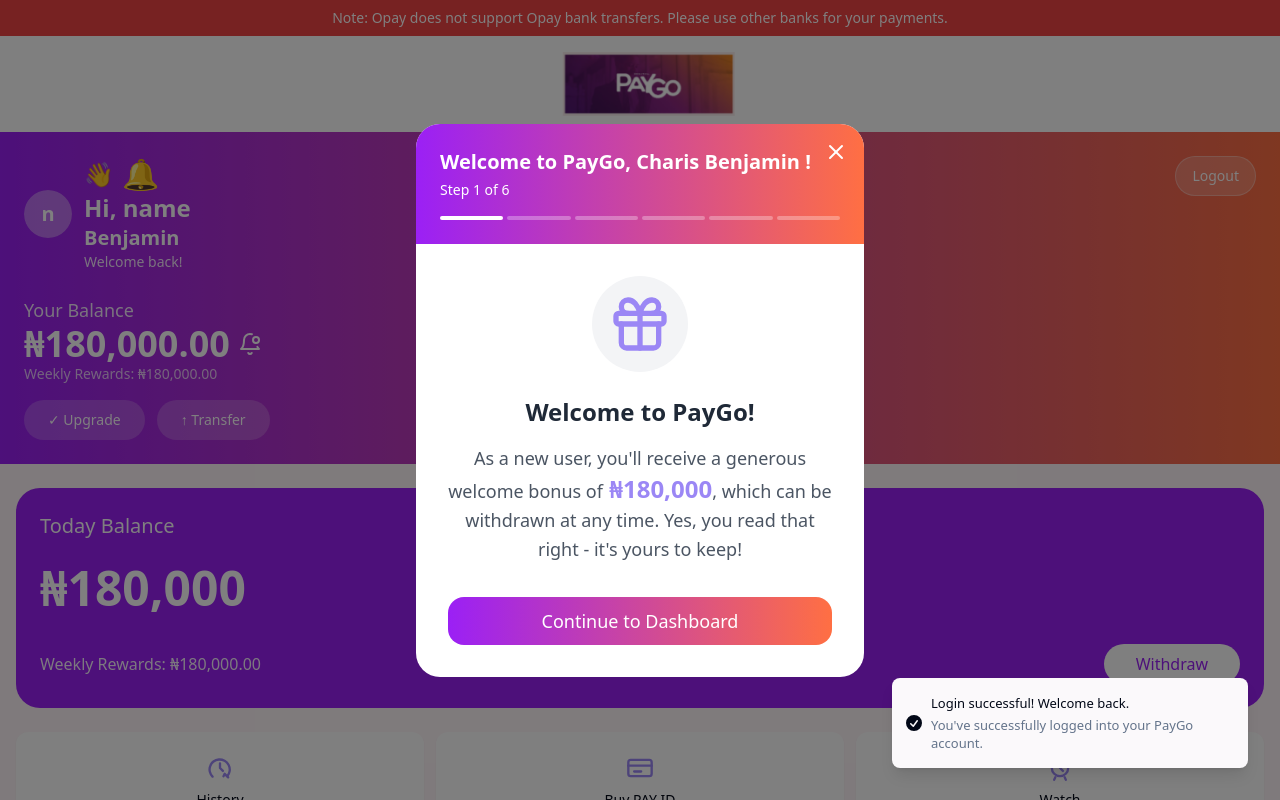
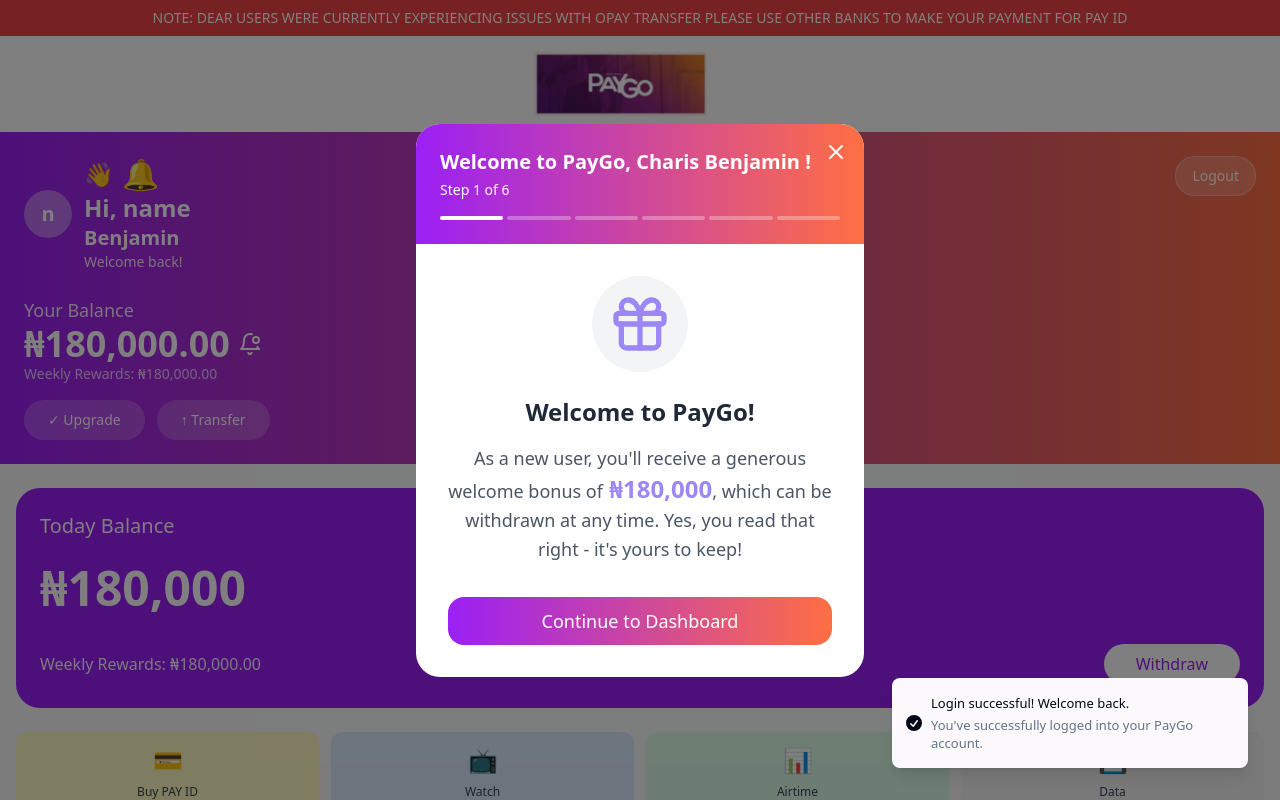
Before and after one commit to flashzbarry6-cell/updated-paygo-, a React (Vite) app: page /dashboard in a window 1280 px wide. Both pictures are taken after typing "name@example.com", "Sample123" into the empty fields and a click on the button "Login". Shown: the top 800 px of the page. Built offline with nearby package versions, Linux system fonts and the light colour scheme.

Commit message:
Refactor Dashboard and Onboarding
Modified Dashboard design, logo animation speed, and onboarding flow. Updated the warning banner and reduced ad sizes for better presentation.

```diff
--- a/src/components/dashboard/MenuCard.tsx
+++ b/src/components/dashboard/MenuCard.tsx
@@ -3,20 +3,21 @@ import React from "react";
 
 interface MenuCardProps {
   title: string;
-  icon: React.ReactNode;
+  icon: string;
+  bgColor?: string;
   onClick?: () => void;
 }
 
-const MenuCard: React.FC<MenuCardProps> = ({ title, icon, onClick }) => {
+const MenuCard: React.FC<MenuCardProps> = ({ title, icon, bgColor = "bg-white", onClick }) => {
   return (
     <div
       onClick={onClick}
-      className="bg-white rounded-xl shadow-sm p-4 flex flex-col items-center justify-center gap-2 h-[100px] cursor-pointer"
+      className={`${bgColor} rounded-xl shadow-sm p-4 flex flex-col items-center justify-center gap-2 h-[80px] cursor-pointer hover:shadow-md transition-shadow`}
     >
-      <div className="text-center">
+      <div className="text-2xl">
         {icon}
       </div>
-      <p className="font-medium text-center text-sm">{title}</p>
+      <p className="font-medium text-center text-xs text-gray-700">{title}</p>
     </div>
   );
 };
--- a/src/components/dashboard/MenuGrid.tsx
+++ b/src/components/dashboard/MenuGrid.tsx
@@ -27,128 +27,56 @@ const MenuGrid = () => {
     }
   };
 
-  // Icons styled as SVGs
-  const HistoryIcon = () => (
-    <svg width="28" height="28" viewBox="0 0 24 24" fill="none" xmlns="http://www.w3.org/2000/svg">
-      <path d="M12 8V12L14.5 14.5" stroke="#9b87f5" strokeWidth="2" strokeLinecap="round" strokeLinejoin="round"/>
-      <path d="M5.6 19.4C4.5 18.3 3.7 16.8 3.3 15.2C2.9 13.6 3.0 11.9 3.6 10.4C4.1 8.8 5.1 7.4 6.4 6.4C7.7 5.4 9.3 4.8 11 4.7C12.7 4.6 14.4 5.0 15.9 5.8C17.4 6.6 18.6 7.9 19.4 9.4C20.2 10.9 20.5 12.7 20.3 14.4C20.1 16.1 19.4 17.7 18.2 19" stroke="#9b87f5" strokeWidth="2" strokeLinecap="round" strokeLinejoin="round"/>
-      <path d="M19 20L16 17L15 19" stroke="#9b87f5" strokeWidth="2" strokeLinecap="round" strokeLinejoin="round"/>
-    </svg>
-  );
-
-  const CreditCardIcon = () => (
-    <svg width="28" height="28" viewBox="0 0 24 24" fill="none" xmlns="http://www.w3.org/2000/svg">
-      <rect x="2" y="5" width="20" height="14" rx="2" stroke="#9b87f5" strokeWidth="2" />
-      <path d="M2 10H22" stroke="#9b87f5" strokeWidth="2" strokeLinecap="round" />
-      <path d="M7 15H13" stroke="#9b87f5" strokeWidth="2" strokeLinecap="round" />
-    </svg>
-  );
-
-  const WatchIcon = () => (
-    <svg width="28" height="28" viewBox="0 0 24 24" fill="none" xmlns="http://www.w3.org/2000/svg">
-      <circle cx="12" cy="12" r="7" stroke="#9b87f5" strokeWidth="2" />
-      <path d="M12 8V12L14.5 14.5" stroke="#9b87f5" strokeWidth="2" strokeLinecap="round" strokeLinejoin="round" />
-      <path d="M16 4L17 2" stroke="#9b87f5" strokeWidth="2" strokeLinecap="round" />
-      <path d="M8 4L7 2" stroke="#9b87f5" strokeWidth="2" strokeLinecap="round" />
-      <path d="M16 20L17 22" stroke="#9b87f5" strokeWidth="2" strokeLinecap="round" />
-      <path d="M8 20L7 22" stroke="#9b87f5" strokeWidth="2" strokeLinecap="round" />
-    </svg>
-  );
-
-  const AirtimeIcon = () => (
-    <svg width="28" height="28" viewBox="0 0 24 24" fill="none" xmlns="http://www.w3.org/2000/svg">
-      <path d="M12 4L10.2658 7.49391C9.98381 8.05851 9.8428 8.3408 9.64215 8.55392C9.46436 8.74245 9.24245 8.88827 9 8.97858C8.72223 9.08196 8.40128 9.08196 7.75939 9.08196H5C4.44772 9.08196 4 9.52968 4 10.082V11C4 11.5523 4.44772 12 5 12H7.75939C8.40128 12 8.72223 12 9 12.1034C9.24245 12.1937 9.46436 12.3395 9.64215 12.5281C9.8428 12.7412 9.98381 13.0235 10.2658 13.5881L12 17" stroke="#9b87f5" strokeWidth="2" strokeLinecap="round" strokeLinejoin="round"/>
-      <path d="M16.5 4L19.5 7M19.5 4L16.5 7" stroke="#9b87f5" strokeWidth="2" strokeLinecap="round"/>
-      <path d="M20 10V12" stroke="#9b87f5" strokeWidth="2" strokeLinecap="round"/>
-      <path d="M17 15L19 17M19 15L17 17" stroke="#9b87f5" strokeWidth="2" strokeLinecap="round"/>
-      <path d="M15 19H17" stroke="#9b87f5" strokeWidth="2" strokeLinecap="round"/>
-    </svg>
-  );
-
-  const DataIcon = () => (
-    <svg width="28" height="28" viewBox="0 0 24 24" fill="none" xmlns="http://www.w3.org/2000/svg">
-      <circle cx="12" cy="12" r="10" stroke="#9b87f5" strokeWidth="2" />
-      <circle cx="12" cy="12" r="5" stroke="#9b87f5" strokeWidth="2" />
-      <path d="M12 2V7" stroke="#9b87f5" strokeWidth="2" />
-      <path d="M12 17V22" stroke="#9b87f5" strokeWidth="2" />
-      <path d="M22 12L17 12" stroke="#9b87f5" strokeWidth="2" />
-      <path d="M7 12L2 12" stroke="#9b87f5" strokeWidth="2" />
-    </svg>
-  );
-
-  const SupportIcon = () => (
-    <svg width="28" height="28" viewBox="0 0 24 24" fill="none" xmlns="http://www.w3.org/2000/svg">
-      <circle cx="12" cy="12" r="10" stroke="#9b87f5" strokeWidth="2" />
-      <path d="M12 17V16.9" stroke="#9b87f5" strokeWidth="2" strokeLinecap="round" />
-      <path d="M12 14C12 11 15 11.5 15 9C15 7.5 13.6667 6 12 6C10.5 6 9.5 7 9 8" stroke="#9b87f5" strokeWidth="2" strokeLinecap="round" />
-    </svg>
-  );
-
-  const GroupIcon = () => (
-    <svg width="28" height="28" viewBox="0 0 24 24" fill="none" xmlns="http://www.w3.org/2000/svg">
-      <circle cx="9" cy="7" r="3" stroke="#9b87f5" strokeWidth="2" />
-      <circle cx="16" cy="15" r="3" stroke="#9b87f5" strokeWidth="2" />
-      <path d="M5 17C5 14.2386 6.79086 12 9 12C11.2091 12 13 14.2386 13 17" stroke="#9b87f5" strokeWidth="2" strokeLinecap="round" />
-    </svg>
-  );
-
-  const ReferIcon = () => (
-    <svg width="28" height="28" viewBox="0 0 24 24" fill="none" xmlns="http://www.w3.org/2000/svg">
-      <path d="M9 17L4 12L9 7" stroke="#9b87f5" strokeWidth="2" strokeLinecap="round" strokeLinejoin="round" />
-      <path d="M20 12L8 12" stroke="#9b87f5" strokeWidth="2" strokeLinecap="round" strokeLinejoin="round" />
-      <path d="M12 4H6C4.89543 4 4 4.89543 4 6V18C4 19.1046 4.89543 20 6 20H12" stroke="#9b87f5" strokeWidth="2" strokeLinecap="round" />
-    </svg>
-  );
-
-  const LoanIcon = () => (
-    <svg width="28" height="28" viewBox="0 0 24 24" fill="none" xmlns="http://www.w3.org/2000/svg">
-      <path d="M16 8H18C18.5523 8 19 8.44772 19 9V19C19 19.5523 18.5523 20 18 20H6C5.44772 20 5 19.5523 5 19V9C5 8.44772 5.44772 8 6 8H8" stroke="#9b87f5" strokeWidth="2" strokeLinecap="round" />
-      <path d="M16 12H8" stroke="#9b87f5" strokeWidth="2" strokeLinecap="round" />
-      <path d="M16 16H8" stroke="#9b87f5" strokeWidth="2" strokeLinecap="round" />
-      <path d="M12 3L12 8" stroke="#9b87f5" strokeWidth="2" strokeLinecap="round" />
-      <path d="M9.5 5.5L12 3L14.5 5.5" stroke="#9b87f5" strokeWidth="2" strokeLinecap="round" strokeLinejoin="round" />
-    </svg>
-  );
-
-  const InfoIcon = () => (
-    <svg width="28" height="28" viewBox="0 0 24 24" fill="none" xmlns="http://www.w3.org/2000/svg">
-      <circle cx="12" cy="12" r="10" stroke="#9b87f5" strokeWidth="2" />
-      <path d="M12 8V16" stroke="#9b87f5" strokeWidth="2" strokeLinecap="round" />
-      <path d="M12 7.5C12.8284 7.5 13.5 6.82843 13.5 6C13.5 5.17157 12.8284 4.5 12 4.5C11.1716 4.5 10.5 5.17157 10.5 6C10.5 6.82843 11.1716 7.5 12 7.5Z" fill="#9b87f5" />
-    </svg>
-  );
-
-  const LogoutIcon = () => (
-    <svg width="28" height="28" viewBox="0 0 24 24" fill="none" xmlns="http://www.w3.org/2000/svg">
-      <path d="M16 17L21 12L16 7" stroke="#9b87f5" strokeWidth="2" strokeLinecap="round" strokeLinejoin="round" />
-      <path d="M21 12H9" stroke="#9b87f5" strokeWidth="2" strokeLinecap="round" strokeLinejoin="round" />
-      <path d="M9 21H5C4.46957 21 3.96086 20.7893 3.58579 20.4142C3.21071 20.0391 3 19.5304 3 19V5C3 4.46957 3.21071 3.96086 3.58579 3.58579C3.96086 3.21071 4.46957 3 5 3H9" stroke="#9b87f5" strokeWidth="2" strokeLinecap="round" strokeLinejoin="round" />
-    </svg>
-  );
-
-  const ChatIcon = () => (
-    <svg width="28" height="28" viewBox="0 0 24 24" fill="none" xmlns="http://www.w3.org/2000/svg">
-      <path d="M21 12C21 16.9706 16.9706 21 12 21C10.2289 21 8.57736 20.4884 7.18385 19.605L3 21L4.39499 16.8161C3.51156 15.4226 3 13.7711 3 12C3 7.02944 7.02944 3 12 3C16.9706 3 21 7.02944 21 12Z" stroke="#9b87f5" strokeWidth="2" strokeLinecap="round" strokeLinejoin="round"/>
-      <path d="M12 12V12.01" stroke="#9b87f5" strokeWidth="2" strokeLinecap="round"/>
-      <path d="M8 12V12.01" stroke="#9b87f5" strokeWidth="2" strokeLinecap="round"/>
-      <path d="M16 12V12.01" stroke="#9b87f5" strokeWidth="2" strokeLinecap="round"/>
-    </svg>
-  );
-
   return (
-    <div className="grid grid-cols-3 gap-3">
-      <MenuCard title="History" icon={<HistoryIcon />} onClick={() => handleMenuClick("History", "/history")} />
-      <MenuCard title="Buy PAY ID" icon={<CreditCardIcon />} onClick={() => handleMenuClick("Buy PAY ID", "/buy-pay-id")} />
-      <MenuCard title="Watch" icon={<WatchIcon />} onClick={() => handleMenuClick("Watch")} />
-      <MenuCard title="Airtime" icon={<AirtimeIcon />} onClick={() => handleMenuClick("Airtime", "/airtime")} />
-      <MenuCard title="Data" icon={<DataIcon />} onClick={() => handleMenuClick("Data", "/data")} />
-      <MenuCard title="Support" icon={<SupportIcon />} onClick={() => handleMenuClick("Support", "/support")} />
-      <MenuCard title="Group" icon={<GroupIcon />} onClick={() => handleMenuClick("Group", "https://t.me/+9PQFIYgVQUU0YzZk")} />
-      <MenuCard title="Refer" icon={<ReferIcon />} onClick={() => handleMenuClick("Refer", "/refer")} />
-      <MenuCard title="Loan" icon={<LoanIcon />} onClick={() => handleMenuClick("Loan", "/loan")} />
-      <MenuCard title="About" icon={<InfoIcon />} onClick={() => handleMenuClick("About", "/about")} />
-      <MenuCard title="Chat" icon={<ChatIcon />} onClick={() => handleMenuClick("Chat", "/live-chat")} />
-      <MenuCard title="Log out" icon={<LogoutIcon />} onClick={handleLogout} />
+    <div className="grid grid-cols-4 gap-3">
+      <MenuCard
+        title="Buy PAY ID"
+        icon="💳"
+        bgColor="bg-yellow-100"
+        onClick={() => handleMenuClick("Buy PAY ID", "/buy-pay-id")}
+      />
+      <MenuCard
+        title="Watch"
+        icon="📺"
+        bgColor="bg-blue-100"
+        onClick={() => handleMenuClick("Watch")}
+      />
+      <MenuCard
+        title="Airtime"
+        icon="📊"
+        bgColor="bg-green-100"
+        onClick={() => handleMenuClick("Airtime", "/airtime")}
+      />
+      <MenuCard
+        title="Data"
+        icon="💾"
+        bgColor="bg-gray-100"
+        onClick={() => handleMenuClick("Data", "/data")}
+      />
+      <MenuCard
+        title="Support"
+        icon="🎧"
+        bgColor="bg-blue-100"
+        onClick={() => handleMenuClick("Support", "/support")}
+      />
+      <MenuCard
+        title="Group"
+        icon="🌐"
+        bgColor="bg-cyan-100"
+        onClick={() => handleMenuClick("Group", "https://t.me/+9PQFIYgVQUU0YzZk")}
+      />
+      <MenuCard
+        title="Earn More"
+        icon="💰"
+        bgColor="bg-yellow-100"
+        onClick={() => handleMenuClick("Refer", "/refer")}
+      />
+      <MenuCard
+        title="Profile"
+        icon="👤"
+        bgColor="bg-blue-100"
+        onClick={() => handleMenuClick("About", "/about")}
+      />
     </div>
   );
 };
--- a/src/components/onboarding/WelcomeOnboarding.tsx
+++ b/src/components/onboarding/WelcomeOnboarding.tsx
@@ -54,13 +54,13 @@ const WelcomeOnboarding = () => {
       setCurrentStep(currentStep + 1);
     } else {
       localStorage.setItem("paygo-onboarding-completed", "true");
-      navigate("/dashboard");
+      window.location.reload(); // Refresh to show dashboard without onboarding
     }
   };
 
   const handleClose = () => {
     localStorage.setItem("paygo-onboarding-completed", "true");
-    navigate("/dashboard");
+    window.location.reload(); // Refresh to show dashboard without onboarding
   };
 
   const currentStepData = steps[currentStep];
--- a/src/pages/Dashboard.tsx
+++ b/src/pages/Dashboard.tsx
@@ -38,10 +38,10 @@ const Dashboard = () => {
   }
 
   return (
-    <div className="flex flex-col min-h-screen bg-[#fff6f9]">
+    <div className="flex flex-col min-h-screen bg-gray-50">
       {/* Warning Banner */}
       <div className="bg-red-500 text-white text-center py-2 px-4 text-sm">
-        Note: Opay does not support Opay bank transfers. Please use other banks for your payments.
+        NOTE: DEAR USERS WERE CURRENTLY EXPERIENCING ISSUES WITH OPAY TRANSFER PLEASE USE OTHER BANKS TO MAKE YOUR PAYMENT FOR PAY ID
       </div>
 
       {/* Animated Logo */}
@@ -49,7 +49,7 @@ const Dashboard = () => {
         <img
           src="/lovable-uploads/63dcf04b-d54d-4fae-b4d5-6146cba42114.png"
           alt="PayGo Logo"
-          className="h-16 w-auto animate-[slide-in-right_3s_ease-in-out_infinite_alternate]"
+          className="h-16 w-auto animate-[slide-in-right_1s_ease-in-out_infinite_alternate]"
         />
       </div>
 
```
Also changed, not shown: src/components/dashboard/PromotionalCarousel.tsx (+8 -8 lines).
